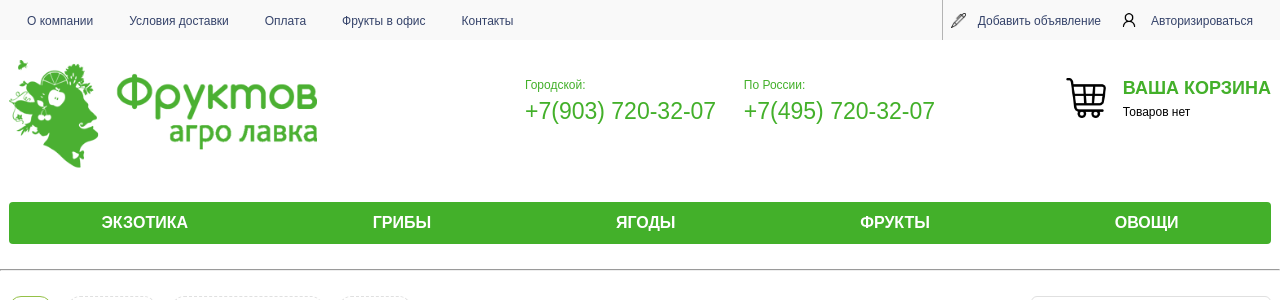
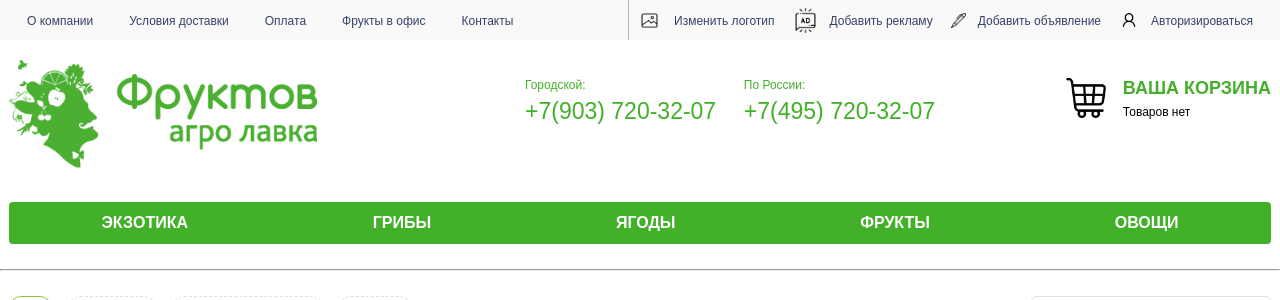
Before and after one commit to Rollfreeze/shopProject, a PHP site: page /pages/index.php in a window 1280 px wide. Shown: the top 300 px of the page. Run offline with PHP 8.4, Linux system fonts and the light colour scheme.

Commit message:
админ панель

```diff
--- a/src/css/style.css
+++ b/src/css/style.css
@@ -64,6 +64,24 @@
     width: 15px;
     height: 15px;
     background-image: url("../assets/edit.png");
+    background-size: 100%;
+    background-repeat: no-repeat;
+}
+
+.advert-box {
+    display: inline-block;
+    width: 25px;
+    height: 25px;
+    background-image: url("../assets/advert.png");
+    background-size: 100%;
+    background-repeat: no-repeat;
+}
+
+.picture-box {
+    display: inline-block;
+    width: 25px;
+    height: 25px;
+    background-image: url("../assets/picture.png");
     background-size: 100%;
     background-repeat: no-repeat;
 }
--- a/src/php/general_page.php
+++ b/src/php/general_page.php
@@ -17,6 +17,10 @@
                         </div>
 
                         <div class="nav-right">
+                            <div class="picture-box"></div>
+                            <a href="">Изменить логотип</a>
+                            <div class="advert-box"></div>
+                            <a href="">Добавить рекламу</a>
                             <div class="edit-box"></div>
                             <a href="add_advertisment.php">Добавить объявление</a>
                             <div class="auth-box"></div>
```
Also changed, not shown: src/assets/advert.png (added), src/assets/picture.png (added), src/pages/add_advert.php (added).
